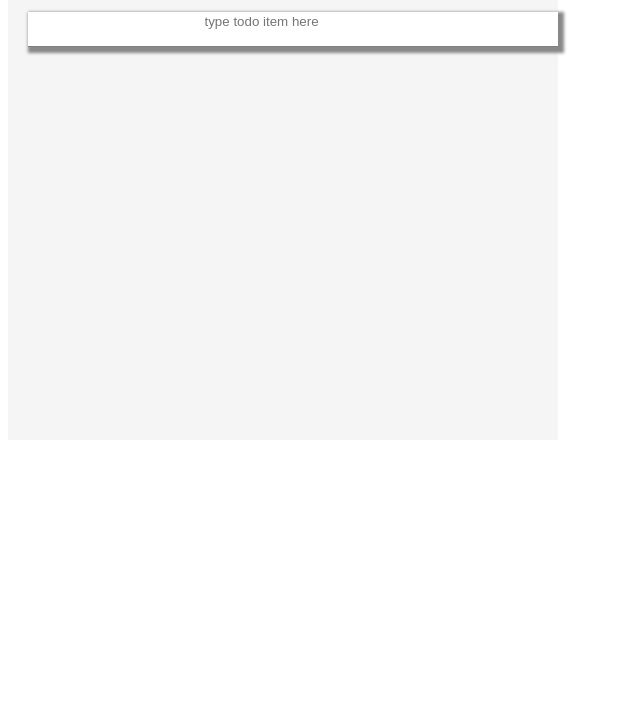
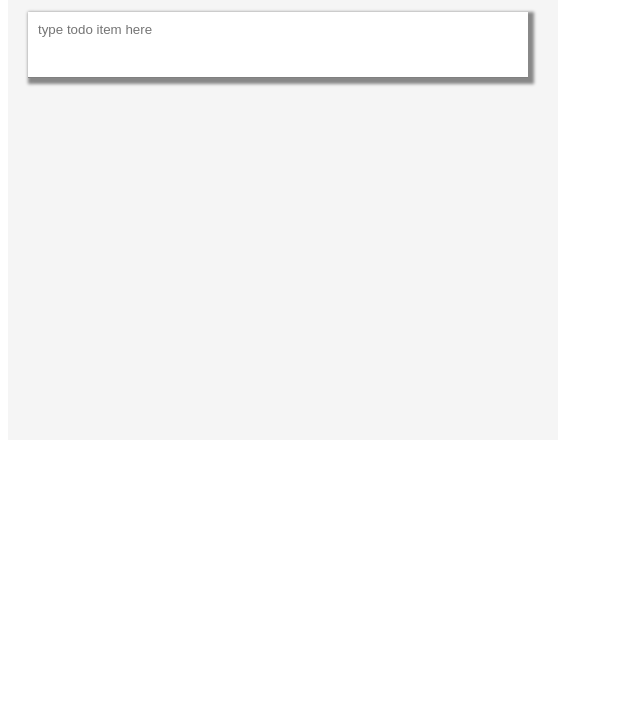
Before and after one commit to laurenaudry/3.4-todo, a plain HTML site: page index.html in a window 1280 px wide. Shown: the part 87-800 px from the top of the page, without its empty margins (0-640 px from the left). Drawn offline with Linux system fonts and the light colour scheme.

Commit message:
fixed form so list works now"

```diff
--- a/index.html
+++ b/index.html
@@ -13,10 +13,12 @@
         todos
       </h1>
       <div class="todo">
-        <form class="todo__form"
+        <form data-js="todo__form"
+              class="todo__form"
               action="index.html"
               method="POST">
-          <input class="todo__text"
+          <input data-js="todo__text"
+                 class="todo__text"
                  type="text"
                  name="textArea"
                  placeholder="type todo item here"/>
--- a/javascripts/main.js
+++ b/javascripts/main.js
@@ -4,7 +4,6 @@ $(function() {
   var $submitElement = $("[data-js='todo__submit']");
   var $textElement = $("[data-js='todo__text']");
   var $listElement = $("[data-js='todo__items']");
-  var selectedTodo = [];
 
 
     $submitElement.on("click", function(e){
@@ -15,10 +14,9 @@ $(function() {
 
     if($listString.length >= 2){
       $listElement.append(`
-        <li class="toDo__listItem">
-          <span class="checkBox"></span>
-          <p  data-js="toDo__listText"
-              class="toDo__listText">
+        <li class="todo__listItems">
+          <p  data-js="todo__listText"
+              class="todo__listText">
             ${$listString}
           </p>
         </li>
@@ -27,4 +25,7 @@ $(function() {
         $textElement.val("");
       };
   });
+  $listElement.on("click", "[data-js='todo__listText']", function(e){
+    $(e.target).parent().toggleClass("selected");
+  });
 });
--- a/stylesheets/main.css
+++ b/stylesheets/main.css
@@ -7,13 +7,13 @@
   background: rgb(245, 245, 245);
   width: 550px;
   height: 500px;
-  text-align: center;
   font-family: helvetica;
 }
 
 .title {
   color: rgb(232, 213, 213);
   font-size: 40px;
+  text-align: center;
 
 }
 
@@ -22,16 +22,28 @@
   border-bottom: 1px solid gray;
   box-shadow: 3px 3px 3px 3px rgb(136, 136, 136);
   background-color: white;
+  display: inline-block;;
   margin-left: 20px;
-  overflow: scroll;
-  display: list-item;
 }
 
 .todo__text {
   border: none;
+  padding: 10px;
   outline: none;
+  width: 500px;
 }
 
 .todo__submit {
   display: none;
 }
+
+.todo__items {
+  font-size: 25px;
+  list-style: none;
+  margin: 5px;
+  padding: 10px;
+}
+
+.todo__listText {
+  height: 40px;
+}
```
